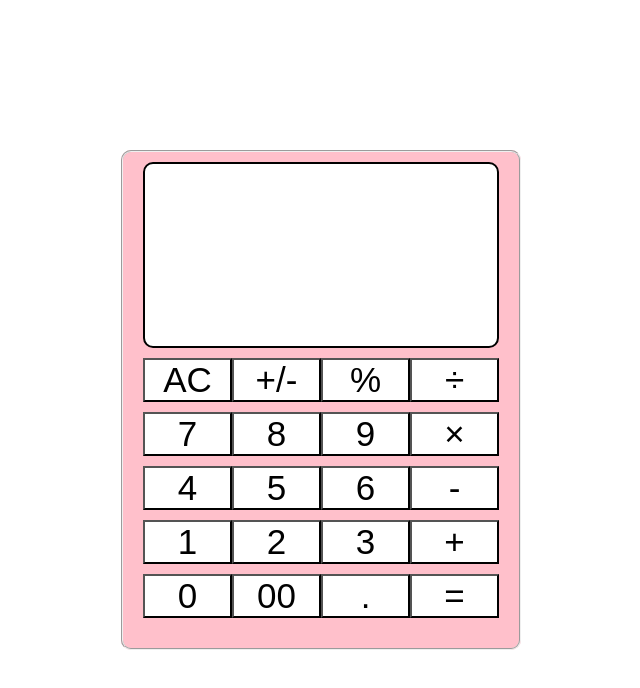
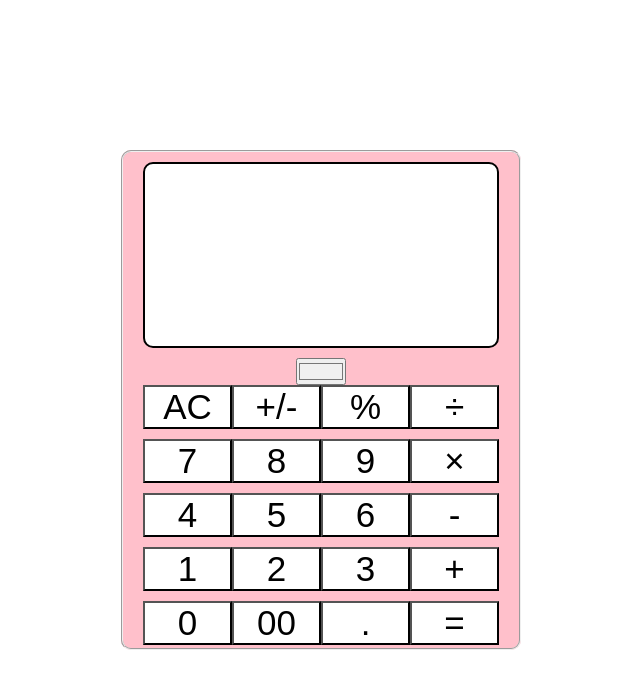
Before and after one commit to fridihh/dentaku, a plain HTML site: page index.html in a window 1280 px wide. Shown: the whole page, without its empty margins (319-959 px from the left). Drawn offline with Linux system fonts and the light colour scheme.

Commit message:
Update index.html

```diff
--- a/index.html
+++ b/index.html
@@ -9,6 +9,7 @@
   <body>
     <fieldset class="container">
       <input type="text" class="input" />
+      <input type="color" id="haikei" value="#f0f0f0" class="parette"/>
       <div class="button">
         <button id="all">AC</button>
         <button id="plamai">+/-</button>
@@ -30,6 +31,7 @@
         <button id="00">00</button>
         <button id=".">.</button>
         <button id="=">=</button>
+
       </div>
     </fieldset>
 
```
